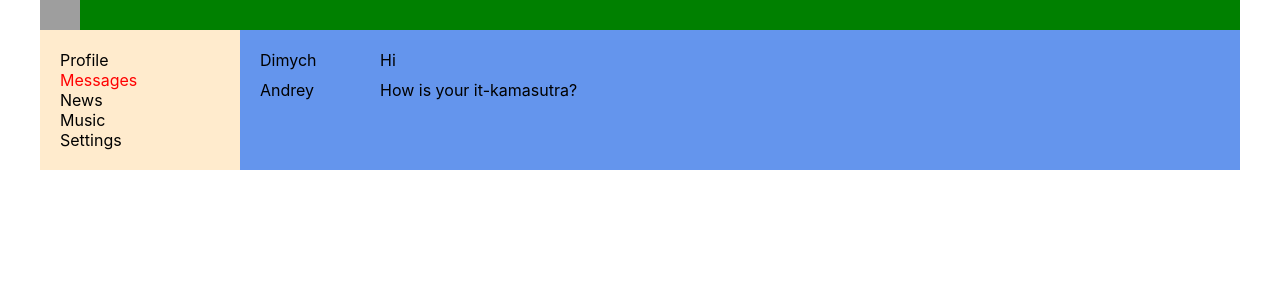
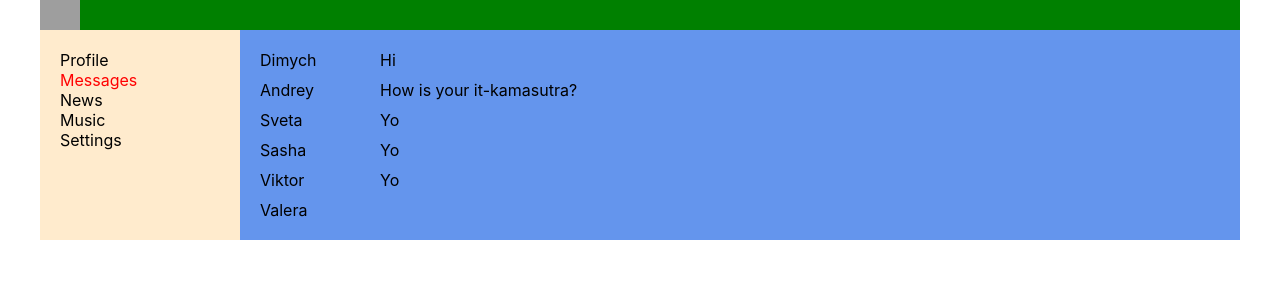
Before and after one commit to alexBasrike/samurai-way-main, a React (Create React App) app: page /dialogs in a window 1280 px wide. Shown: the top 300 px of the page. Built offline with nearby package versions, Linux system fonts and the light colour scheme; grey boxes are pictures that could not be loaded.

Commit message:
worked with method .map

```diff
--- a/src/components/dialogs/Dialogs.tsx
+++ b/src/components/dialogs/Dialogs.tsx
@@ -4,7 +4,7 @@
 
 export const Dialogs = () => {
 
-    const dialogsData = [
+    const dialogs = [
         {id: 1, name: "Dimych" },
         {id: 2, name: "Andrey" },
         {id: 3, name: "Sveta" },
@@ -13,7 +13,7 @@
         {id: 6, name: "Valera" }
     ]
 
-    const messagesData = [
+    const messages = [
         {id: 1, message: "Hi"},
         {id: 2, message: "How is your it-kamasutra?"},
         {id: 3, message: "Yo"},
@@ -21,17 +21,18 @@
         {id: 5, message: "Yo"}
     ]
 
+    const dialogsElements = dialogs.map( d => <DialogItem name={d.name} id={d.id}/> );
+    const messagesElements = messages.map( m => <Message message={m.message}/> );
+
     return (
         <div className={css.dialogs}>
 
             <div className={css.dialogsNames}>
-                <DialogItem name={dialogsData[0].name} id={dialogsData[0].id}/>
-                <DialogItem name={dialogsData[1].name} id={dialogsData[1].id}/>
+                { dialogsElements }
             </div>
 
             <div className={css.dialogsMessages}>
-                <Message message={messagesData[0].message}/>
-                <Message message={messagesData[1].message}/>
+                { messagesElements }
             </div>
 
         </div>
--- a/src/components/profile/myPosts/MyPosts.tsx
+++ b/src/components/profile/myPosts/MyPosts.tsx
@@ -4,10 +4,12 @@
 
 const MyPosts = () => {
 
-    const postData = [
+    const posts = [
         {id: 1, message: "Hi, how are you?", likesCount: 12},
         {id: 1, message: "It's my first post", likesCount: 11}
     ]
+
+    const postsElements = posts.map( p => <Post message={p.message} likesCount={p.likesCount}/> );
 
     return (
         <div className={css.postsBlock}>
@@ -23,8 +25,7 @@
             </div>
 
             <div className={css.posts}>
-                <Post message={postData[0].message} likesCount={postData[0].likesCount}/>
-                <Post message={postData[1].message} likesCount={postData[1].likesCount}/>
+                { postsElements }
             </div>
 
         </div>
```
